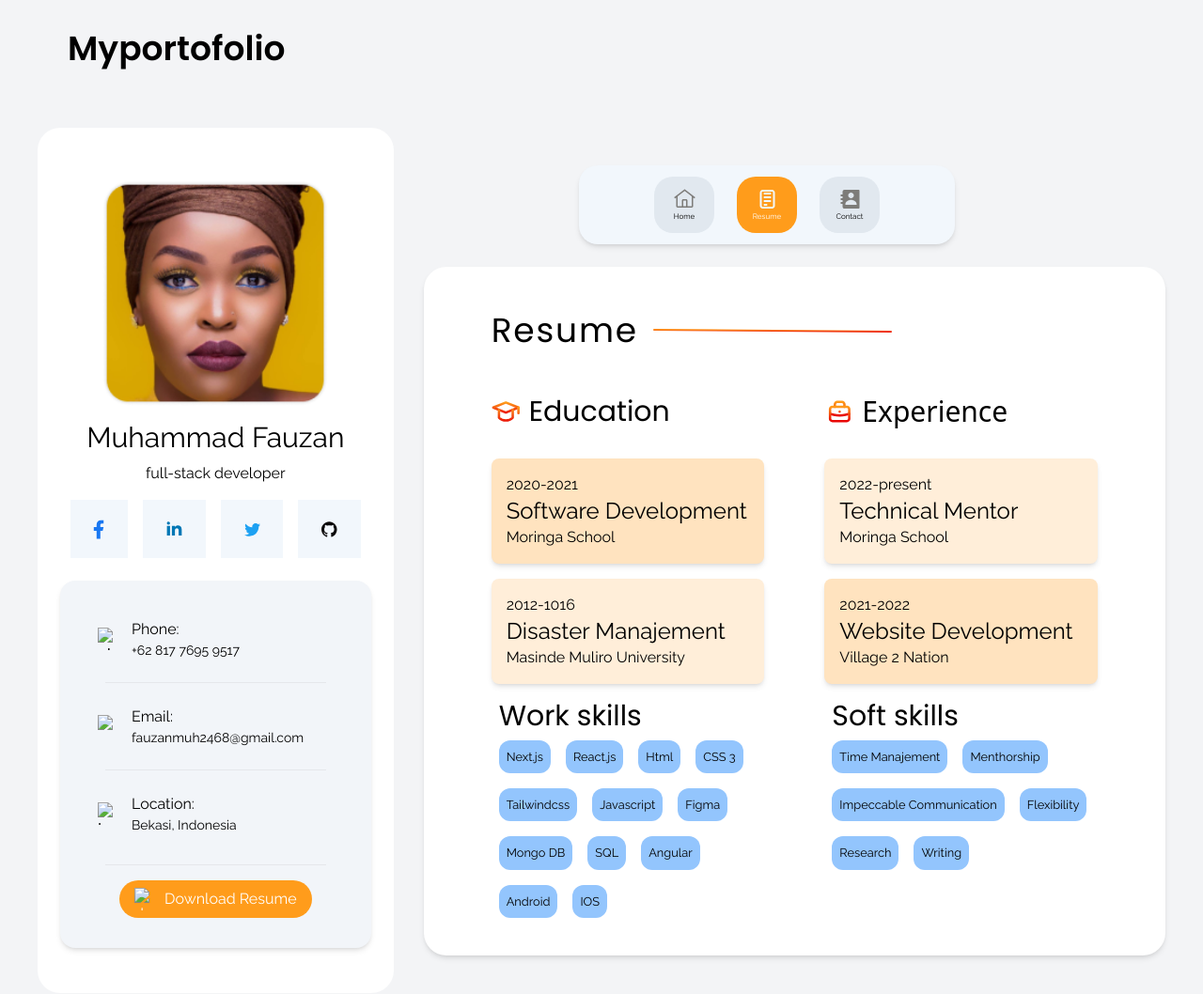
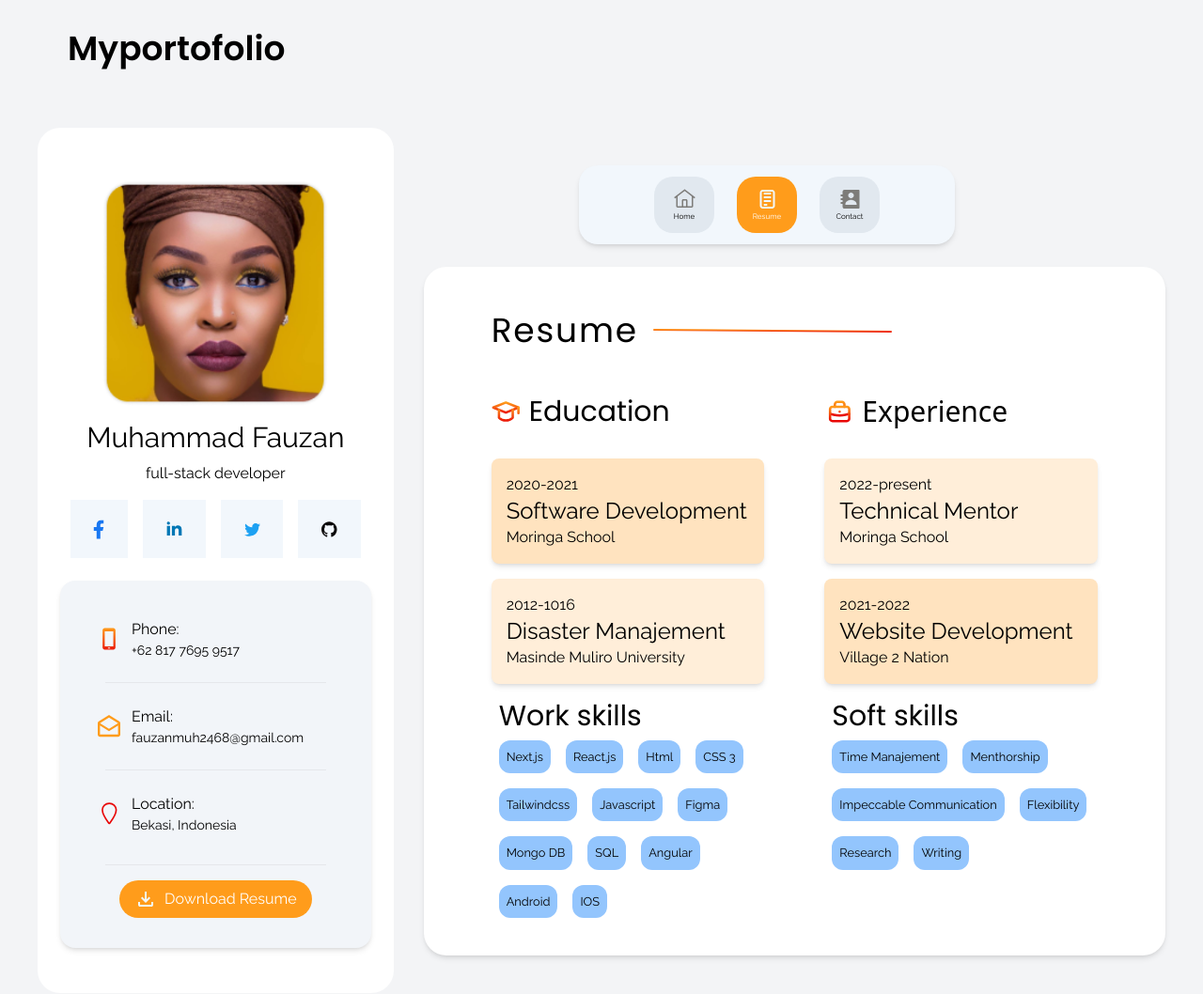
Before and after one commit to violeteverg/fauzan-tugas1-htmlcss, a website: page resume.html in a window 1280 px wide. Shown: the whole page at 94% size. Drawn offline with Linux system fonts and the light colour scheme; the site is published under a folder, as on GitHub Pages, so addresses that start at the root find nothing.

Commit message:
perbaikan svg profile

```diff
--- a/resume.html
+++ b/resume.html
@@ -73,7 +73,7 @@
                 <div class="flex flex-col mb-6">
                   <div class="flex items-center mx-6 my-6">
                     <img
-                      src="/assets/image/phone.svg"
+                      src="./assets/image/phone.svg"
                       alt="phone svg"
                       class="w-6 h-6"
                     />
@@ -87,7 +87,7 @@
                   <hr class="bg-[#e3e3e3] mx-8" />
                   <div class="flex items-center mx-6 my-6">
                     <img
-                      src="/assets/image/message.svg"
+                      src="./assets/image/message.svg"
                       alt="email svg"
                       class="w-6 h-6"
                     />
@@ -101,7 +101,7 @@
                   <hr class="bg-[#e3e3e3] mx-8" />
                   <div class="flex items-center mx-6 mt-6 mb-2">
                     <img
-                      src="/assets/image/location.svg"
+                      src="./assets/image/location.svg"
                       alt="location svg"
                       class="w-6 h-6"
                     />
@@ -122,7 +122,7 @@
                     href="https://docs.google.com/document/d/1TLN2L1mQZ5sPz0ojDKpOMBagpxKMbGIQ/edit?usp=drive_link&ouid=100119183744084533430&rtpof=true&sd=true"
                   >
                     <img
-                      src="/assets/image/download icon.svg"
+                      src="./assets/image/download icon.svg"
                       alt="download svg"
                       class="h-6 w-6 mr-2"
                     />
```
